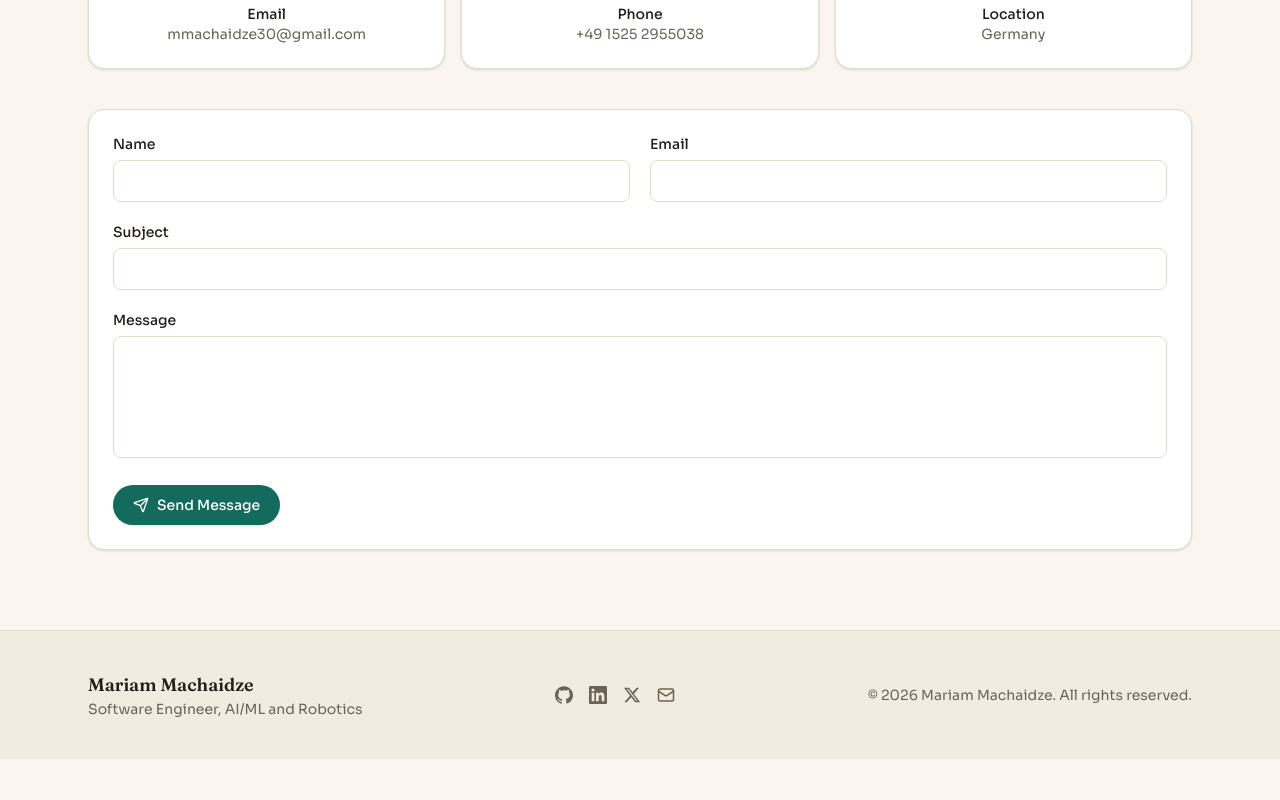
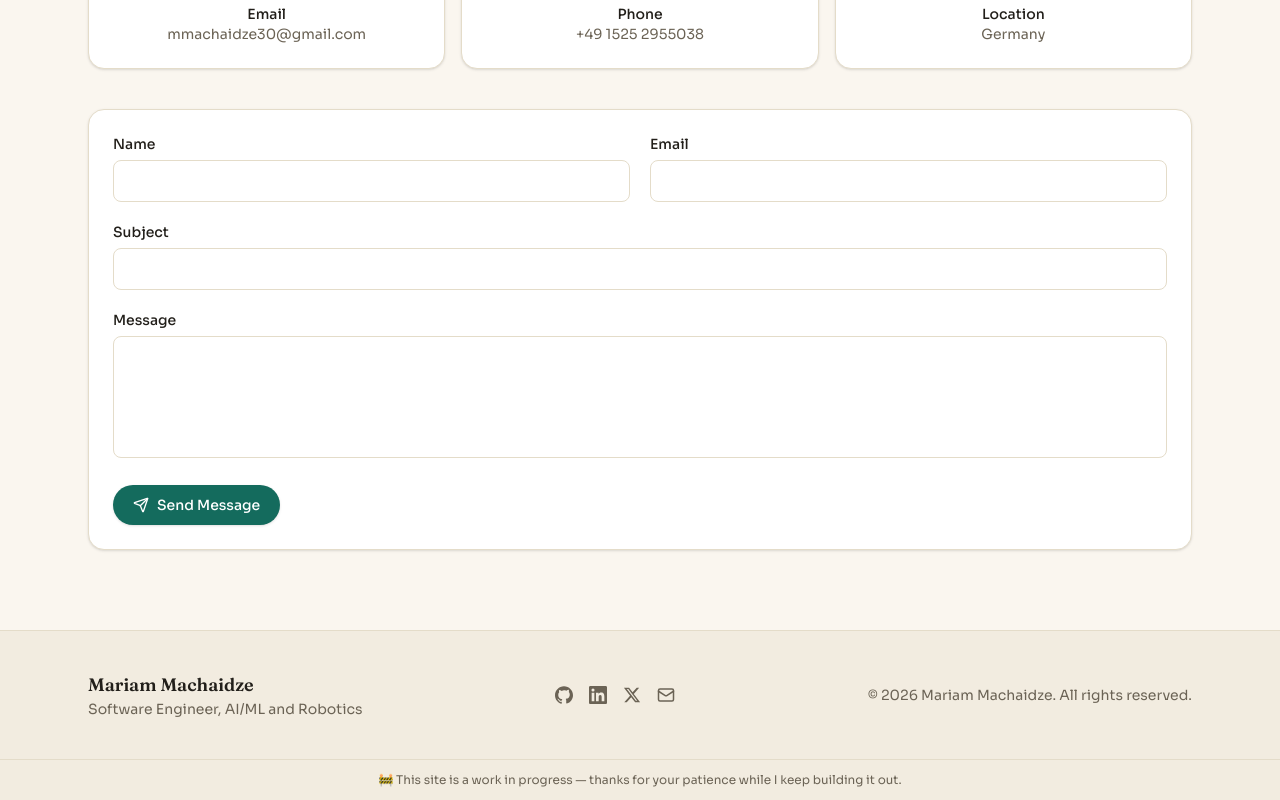
Before and after one commit to MariMachaidze/Portfolio_website, a React (Vite) app: page / in a window 1280 px wide. Shown: the part 3969-4769 px from the top of the page. Before the commit the page ends 4728 px from the top, so only its background shows below. Built offline with nearby package versions, Linux system fonts and the light colour scheme; no server answers.

Commit message:
Add a "work in progress" notice to the footer
Small, unobtrusive line below the main footer row on every page.

Co-Authored-By: Claude Sonnet 5 <noreply@anthropic.com>

```diff
--- a/src/components/layout/Footer.tsx
+++ b/src/components/layout/Footer.tsx
@@ -43,6 +43,10 @@ export function Footer() {
           &copy; {year} {profile.name}. All rights reserved.
         </p>
       </Container>
+
+      <p className="border-t border-border py-3 text-center text-xs text-muted">
+        🚧 This site is a work in progress — thanks for your patience while I keep building it out.
+      </p>
     </footer>
   );
 }
```
